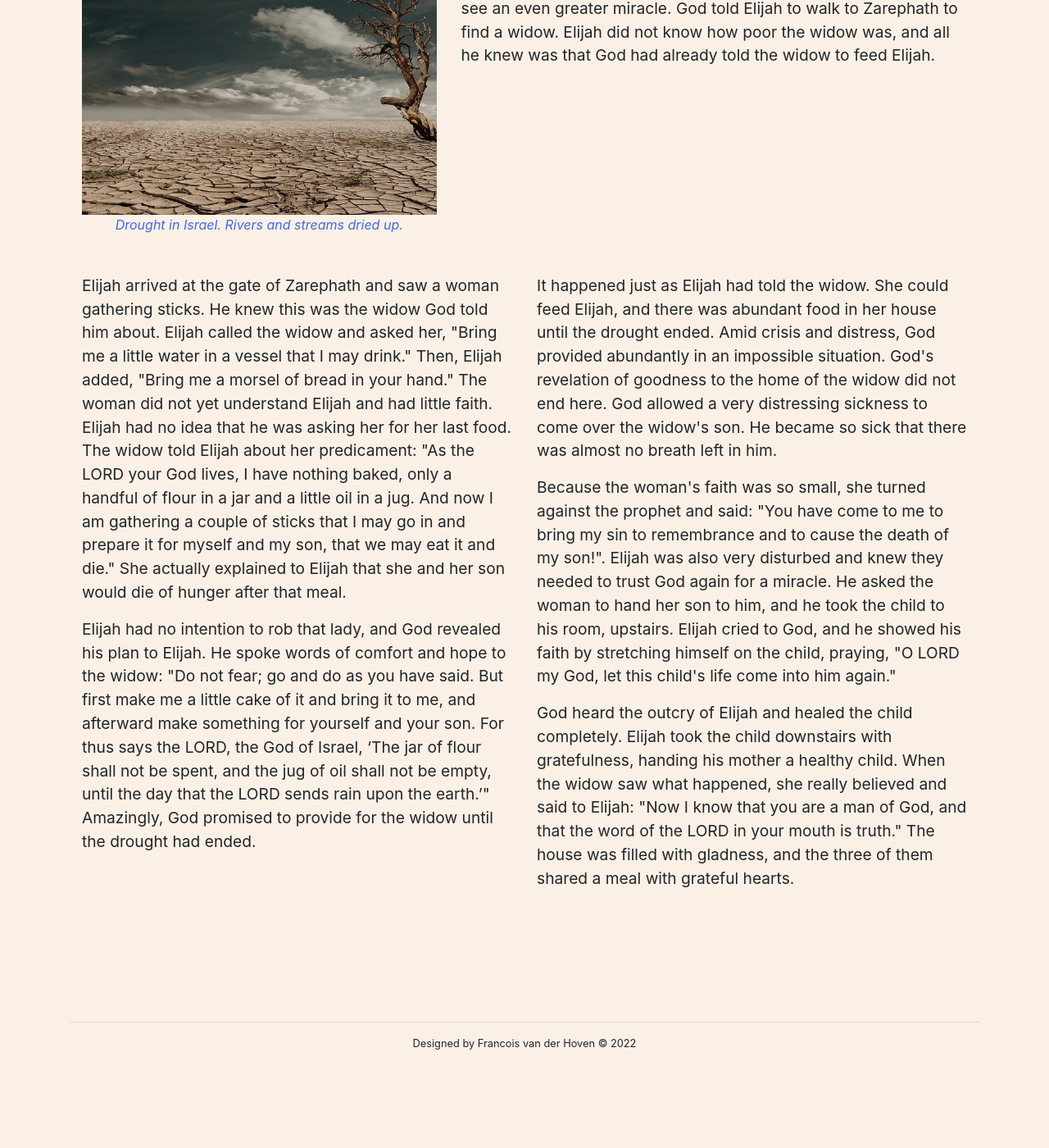
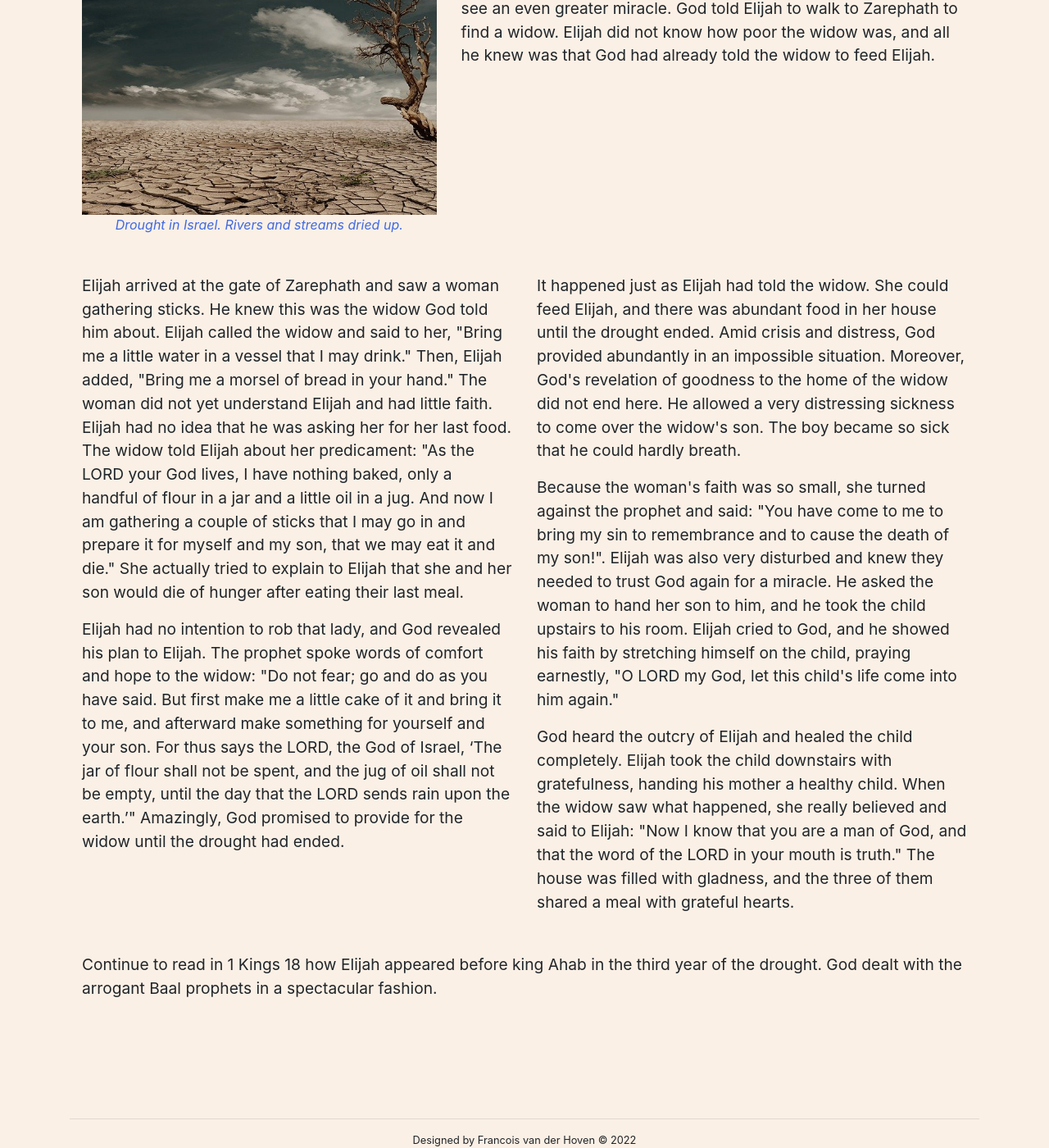
Before and after one commit to francois777/pearls-of-wisdom, a Jekyll site: the page built from pages/the-widow-of-zarephath.html, in a window 1280 px wide and 1400 px high, scrolled down 1506 px. Shown: the whole window at 82% size. Built offline with Jekyll 4.4.1, drawn with Linux system fonts in a browser that asks for light colours; nearby versions of some CDN libraries; before the commit the page ends 2788 px from its top, so only the background shows below that; some of the changed text lies outside the part shown.

Commit message:
finalise story of Elijah and the widow

```diff
--- a/pages/the-widow-of-zarephath.html
+++ b/pages/the-widow-of-zarephath.html
@@ -39,8 +39,8 @@
   <div class="row">
     <div class="col-lg-8 col-md-7">
       <p class="large">
-        God prepared one righteous man, Elijah, to pronounce judgement over
-        Ahab. God gave Elijah the courage to bring this message to Ahab: "From
+        God raised up a righteous man, Elijah, to pronounce judgement over
+        Ahab. The Holy Spirit gave Elijah the courage to bring this message to Ahab: "From
         now on, there will be neither rain, nor dew in your country. You, oh
         king, cannot do anything about it. It will only rain when I command rain
         to fall." This message made Ahab very angry, but God extraordinarily
@@ -50,7 +50,7 @@
     </div>
     <div class="col-lg-4 col-md-5 col-sm-12">
       <img class="object" src="/assets/img/waterfall-4972945_640.jpg" class="object" alt="Responsive image" width="80%">
-      <p class="img-title" style="text-align: center">God provided water for Elijah from a stream</p>
+      <p class="img-title" style="text-align: center">God told Ahab to hide at a brook</p>
     </div>
   </div>
 
@@ -84,7 +84,7 @@
       <p class="large">
         Elijah arrived at the gate of Zarephath and saw a woman gathering
         sticks. He knew this was the widow God told him about. Elijah called the
-        widow and asked her, "Bring me a little water in a vessel that I may
+        widow and said to her, "Bring me a little water in a vessel that I may
         drink." Then, Elijah added, "Bring me a morsel of bread in your hand."
         The woman did not yet understand Elijah and had little faith. Elijah had
         no idea that he was asking her for her last food. The widow told Elijah
@@ -92,18 +92,18 @@
         baked, only a handful of flour in a jar and a little oil in a jug. And
         now I am gathering a couple of sticks that I may go in and prepare it
         for myself and my son, that we may eat it and die." She actually
-        explained to Elijah that she and her son would die of hunger after that
-        meal.
+        tried to explain to Elijah that she and her son would die of hunger after
+        eating their last meal.
       </p>
       <p class="large">
         Elijah had no intention to rob that lady, and God revealed his plan to
-        Elijah. He spoke words of comfort and hope to the widow: "Do not fear;
-        go and do as you have said. But first make me a little cake of it and
-        bring it to me, and afterward make something for yourself and your son.
-        For thus says the LORD, the God of Israel, ‘The jar of flour shall not
-        be spent, and the jug of oil shall not be empty, until the day that the
-        LORD sends rain upon the earth.’" Amazingly, God promised to provide for
-        the widow until the drought had ended.
+        Elijah. The prophet spoke words of comfort and hope to the widow: "Do
+        not fear; go and do as you have said. But first make me a little cake of
+        it and bring it to me, and afterward make something for yourself and
+        your son. For thus says the LORD, the God of Israel, ‘The jar of flour
+        shall not be spent, and the jug of oil shall not be empty, until the day
+        that the LORD sends rain upon the earth.’" Amazingly, God promised to
+        provide for the widow until the drought had ended.
       </p>
     </div>
     <div class="col-lg-6 col-md-6">
@@ -111,19 +111,19 @@
         It happened just as Elijah had told the widow. She could feed Elijah,
         and there was abundant food in her house until the drought ended. Amid
         crisis and distress, God provided abundantly in an impossible situation.
-        God's revelation of goodness to the home of the widow did not end here.
-        God allowed a very distressing sickness to come over the widow's son. He
-        became so sick that there was almost no breath left in him.
+        Moreover, God's revelation of goodness to the home of the widow did not
+        end here. He allowed a very distressing sickness to come over the
+        widow's son. The boy became so sick that he could hardly breath.
       </p>
       <p class="large">
         Because the woman's faith was so small, she turned against the prophet
         and said: "You have come to me to bring my sin to remembrance and to
         cause the death of my son!". Elijah was also very disturbed and knew
         they needed to trust God again for a miracle. He asked the woman to hand
-        her son to him, and he took the child to his room, upstairs. Elijah
+        her son to him, and he took the child upstairs to his room. Elijah
         cried to God, and he showed his faith by stretching himself on the
-        child, praying, "O LORD my God, let this child's life come into him
-        again."
+        child, praying earnestly, "O LORD my God, let this child's life come
+        into him again."
       </p>
       <p class="large">
         God heard the outcry of Elijah and healed the child completely. Elijah
@@ -135,4 +135,8 @@
       </p>
     </div>
   </div>
+  <p class="large">Continue to read in 1 Kings 18 how Elijah appeared before
+    king Ahab in the third year of the drought. God dealt with the arrogant Baal
+    prophets in a spectacular fashion.
+    </p>
 </div>
```
Also changed, not shown: 1 other file.
